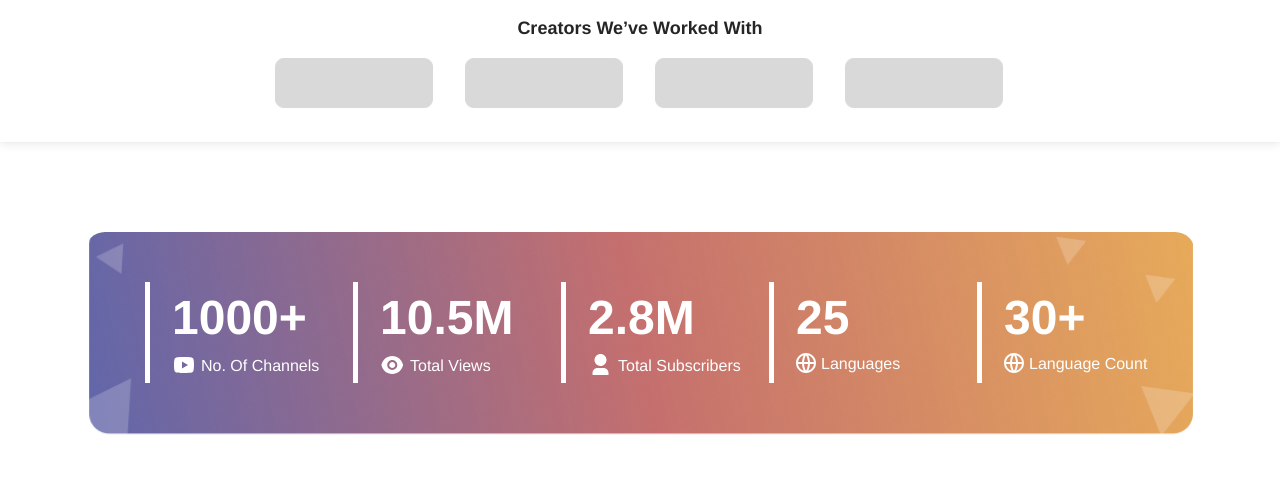
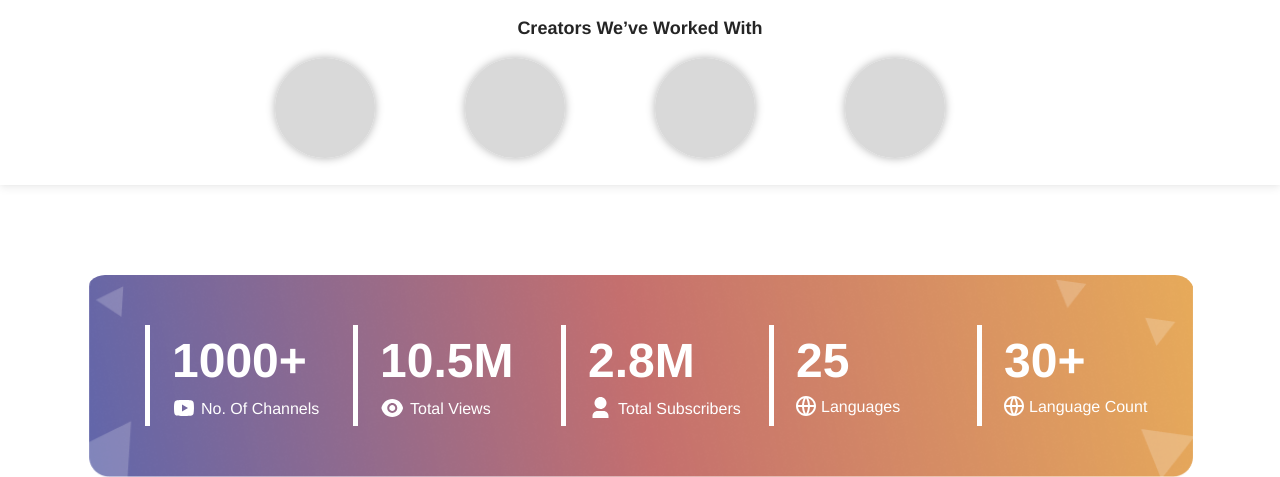
Before and after one commit to malikmudassar/metapublic, a PHP site: page /markup/index.html in a window 1280 px wide. Shown: the part 776-1253 px from the top of the page. Run offline with PHP 8.4, Linux system fonts and the light colour scheme; some libraries are stand-ins or nearby versions.

Commit message:
landing page

```diff
--- a/markup/css/style.css
+++ b/markup/css/style.css
@@ -165,9 +165,23 @@ section.hero-section.meta-translate {
     font-weight: 700;
     color: #000000;
 }
-.boxesWrap img {
+/* .boxesWrap img {
     height: 50px;
-}
+} */
+.boxesWrap {
+    width: 100px;
+    height: 100px;
+    border-radius: 50%;
+    overflow: hidden;
+    box-shadow: 0px 0px 10px rgba(0, 0, 0, 0.3);
+  }
+
+  .boxesWrap img {
+    width: 100%;
+    height: 100%;
+    object-fit: cover;
+  }
+
 /*********************** BOXES SEC ***************/
 section.boxes-sec {
     padding: 18px 0px 27px;
```
